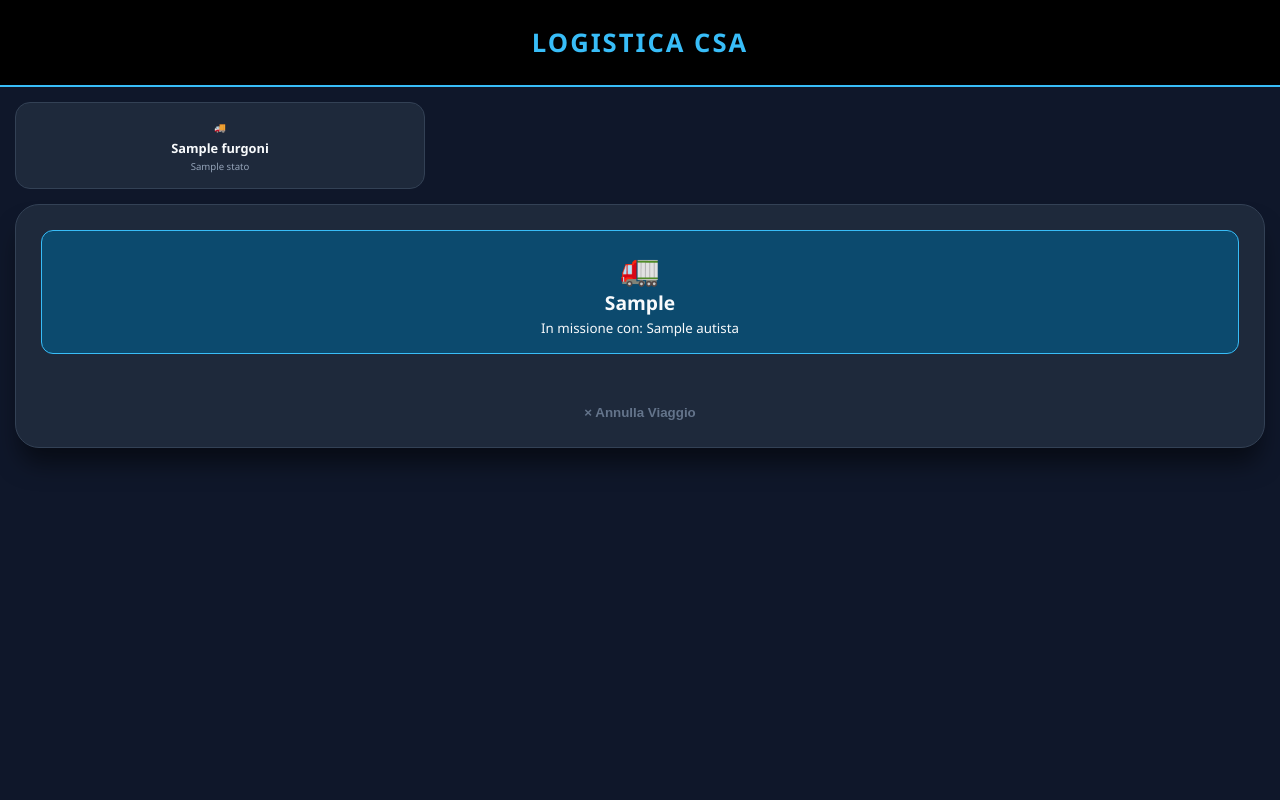
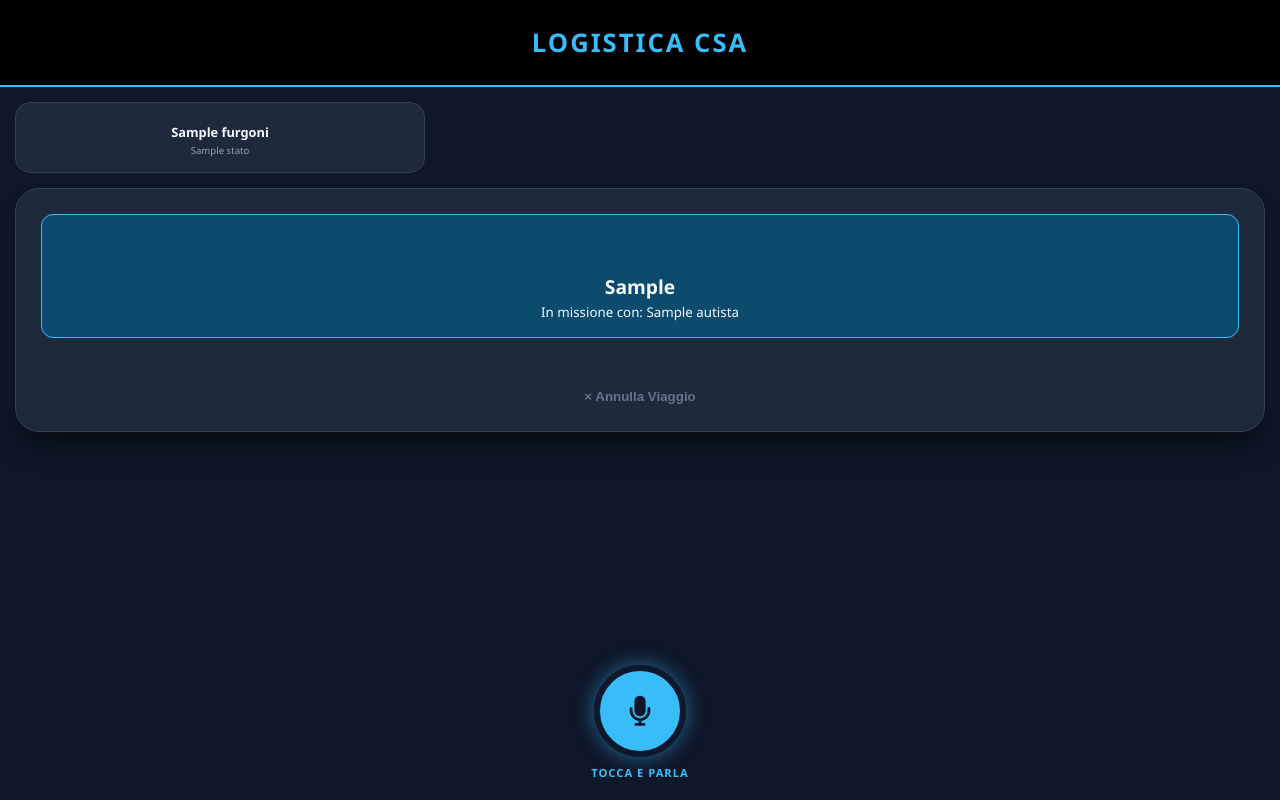
Before and after one commit to valerio121291/furgoni-uscite, a Flask app: template templates/form.html in a window 1280 px wide. Run offline with Flask 3, Linux system fonts and the light colour scheme; the template is opened without the code that fills it: most values are stand-ins (such as "Sample title", 1, 10 or a date in 2020); some libraries are stand-ins or nearby versions.

Commit message:
Update form.html

```diff
--- a/templates/form.html
+++ b/templates/form.html
@@ -4,6 +4,7 @@
     <meta charset="utf-8">
     <meta name="viewport" content="width=device-width, initial-scale=1, maximum-scale=1, user-scalable=no">
     <title>Logistica CSA - Dark Mode</title>
+    <link rel="stylesheet" href="https://cdnjs.cloudflare.com/ajax/libs/font-awesome/6.0.0/css/all.min.css">
     <style>
         :root {
             --bg-dark: #0f172a;
@@ -17,7 +18,7 @@
             font-family: 'Segoe UI', sans-serif;
             background: var(--bg-dark);
             margin: 0;
-            padding-bottom: 50px;
+            padding-bottom: 120px; /* Spazio per il tasto microfono */
             color: var(--text-main);
         }
 
@@ -87,6 +88,22 @@
         .progress-line { position: absolute; top: 17px; left: 0; right: 0; height: 3px; background: #334155; z-index: 1; }
 
         .info-active { background: #0c4a6e; border-radius: 12px; padding: 15px; margin-bottom: 20px; text-align: center; border: 1px solid var(--accent); }
+
+        /* STILE TASTO MICROFONO IA */
+        .voice-section {
+            position: fixed; bottom: 20px; left: 50%; transform: translateX(-50%);
+            text-align: center; z-index: 999; width: 100%;
+        }
+        .mic-btn {
+            width: 80px; height: 80px; border-radius: 50%; background: var(--accent);
+            border: 6px solid var(--bg-dark); color: var(--bg-dark); font-size: 30px;
+            box-shadow: 0 0 20px rgba(56, 189, 248, 0.5); cursor: pointer;
+            display: flex; align-items: center; justify-content: center; margin: 0 auto;
+            transition: 0.3s;
+        }
+        .mic-btn.recording { background: #ef4444; color: white; animation: pulse-red 1.5s infinite; }
+        @keyframes pulse-red { 0% { transform: scale(1); box-shadow: 0 0 0 0 rgba(239, 68, 68, 0.7); } 70% { transform: scale(1.1); box-shadow: 0 0 0 15px rgba(239, 68, 68, 0); } 100% { transform: scale(1); } }
+        #voice-msg { font-size: 0.7rem; font-weight: bold; margin-top: 8px; color: var(--accent); text-transform: uppercase; letter-spacing: 1px; }
     </style>
 </head>
 <body>
@@ -105,7 +127,7 @@
 
     <div class="main-container">
         <div class="card">
-            <form method="post">
+            <form method="post" id="main-form">
                 {% if not targa_attiva %}
                     <div class="progress-bar">
                         <div class="progress-line"></div>
@@ -207,7 +232,15 @@
         </div>
     </div>
 
+    <div class="voice-section">
+        <div class="mic-btn" id="mic-trigger">
+            <i class="fas fa-microphone"></i>
+        </div>
+        <div id="voice-msg">TOCCA E PARLA</div>
+    </div>
+
     <script>
+    // GPS ORIGINALE
     function rilevaPosizione(idCampo) {
         const campo = document.getElementById(idCampo);
         if (navigator.geolocation) {
@@ -227,6 +260,58 @@
             });
         }
     }
+
+    // LOGICA IA VOCALE
+    const micBtn = document.getElementById('mic-trigger');
+    const voiceMsg = document.getElementById('voice-msg');
+
+    if ('webkitSpeechRecognition' in window) {
+        const recognition = new webkitSpeechRecognition();
+        recognition.lang = 'it-IT';
+
+        micBtn.onclick = () => {
+            recognition.start();
+            micBtn.classList.add('recording');
+            voiceMsg.innerText = "TI ASCOLTO...";
+        };
+
+        recognition.onresult = (event) => {
+            const testo = event.results[0][0].transcript;
+            micBtn.classList.remove('recording');
+            voiceMsg.innerText = "IA STA ANALIZZANDO...";
+
+            fetch('/elabora_voce', {
+                method: 'POST',
+                headers: {'Content-Type': 'application/json'},
+                body: JSON.stringify({testo: testo})
+            })
+            .then(res => res.json())
+            .then(data => {
+                if(data.targa) {
+                    // Autocompila i campi
+                    document.getElementById('targa_select').value = data.targa;
+                    document.getElementById('autista_select').value = data.autista || 'Valerio';
+                    document.getElementById('km_input').value = data.km || '';
+
+                    voiceMsg.innerText = "PRONTO! CONTROLLA E INVIA";
+                    setTimeout(() => voiceMsg.innerText = "TOCCA E PARLA", 4000);
+                } else {
+                    voiceMsg.innerText = "NON HO CAPITO, RIPROVA";
+                }
+            })
+            .catch(err => {
+                voiceMsg.innerText = "ERRORE CONNESSIONE IA";
+                micBtn.classList.remove('recording');
+            });
+        };
+
+        recognition.onerror = () => {
+            micBtn.classList.remove('recording');
+            voiceMsg.innerText = "RIPROVA A PARLARE";
+        };
+    } else {
+        voiceMsg.innerText = "BROWSER NON COMPATIBILE";
+    }
     </script>
 </body>
 </html>
```
Also changed, not shown: other parts of templates/form.html (+23 -15 lines).
